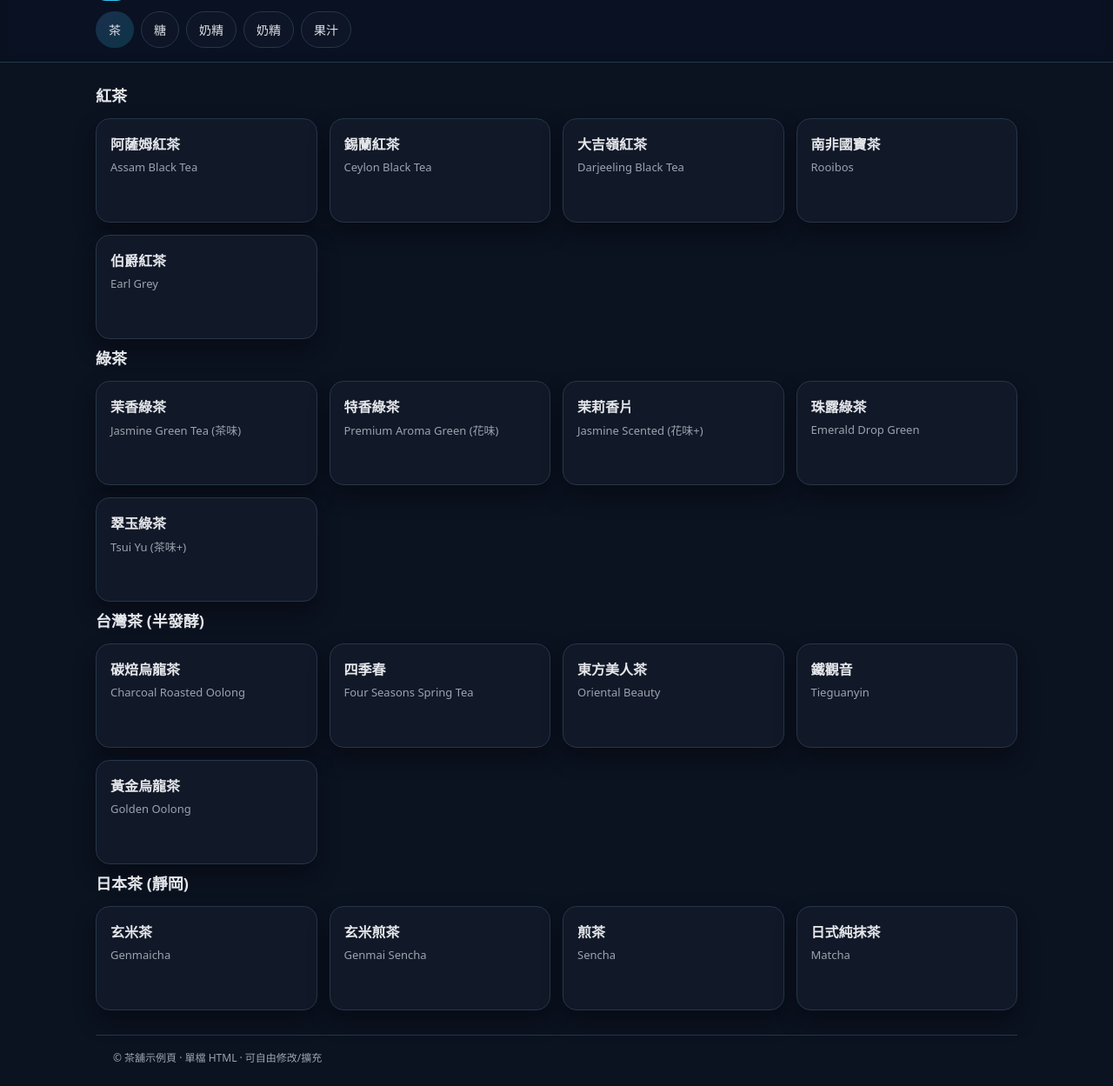
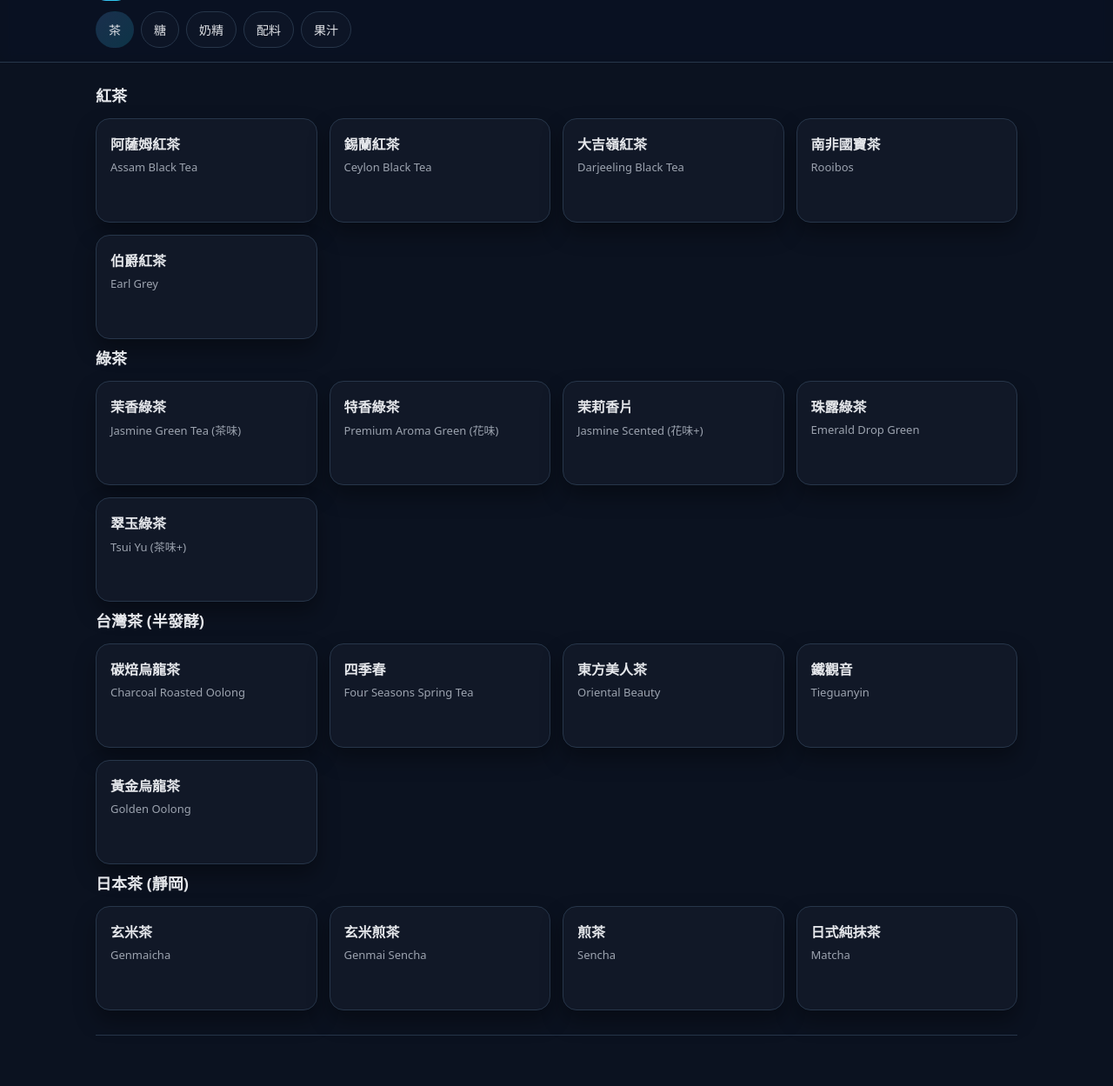
Before and after one commit to jhengyangrui/shangtong, a plain HTML site: page teaintroduction.html in a window 1280 px wide. Shown: the part 51-1300 px from the top of the page at 87% size. After the commit the page ends 1258 px from the top, so only its background shows below. Drawn offline with Linux system fonts and the light colour scheme.

Commit message:
20250828

```diff
--- a/teaintroduction.html
+++ b/teaintroduction.html
@@ -69,7 +69,7 @@
         <button class="tab" id="tab-japan" role="tab" aria-selected="false" aria-controls="panel-japan" data-target="#panel-japan">日本茶</button> -->
         <button class="tab" id="tab-sugar" role="tab" aria-selected="false" aria-controls="panel-sugar" data-target="#panel-sugar">糖</button>
         <button class="tab" id="tab-milk" role="tab" aria-selected="false" aria-controls="panel-milk" data-target="#panel-milk">奶精</button>
-        <button class="tab" id="tab-side" role="tab" aria-selected="false" aria-controls="panel-side" data-target="#panel-side">奶精</button>
+        <button class="tab" id="tab-side" role="tab" aria-selected="false" aria-controls="panel-side" data-target="#panel-side">配料</button>
         <button class="tab" id="tab-juice" role="tab" aria-selected="false" aria-controls="panel-juice" data-target="#panel-juice">果汁</button>
       </nav>
     </div>
@@ -208,9 +208,9 @@
     </section>
 
     <footer>
-      <div class="wrap">
+      <!-- <div class="wrap">
         <div class="small">© 茶舖示例頁 · 單檔 HTML · 可自由修改/擴充</div>
-      </div>
+      </div> -->
     </footer>
   </main>
 
```
